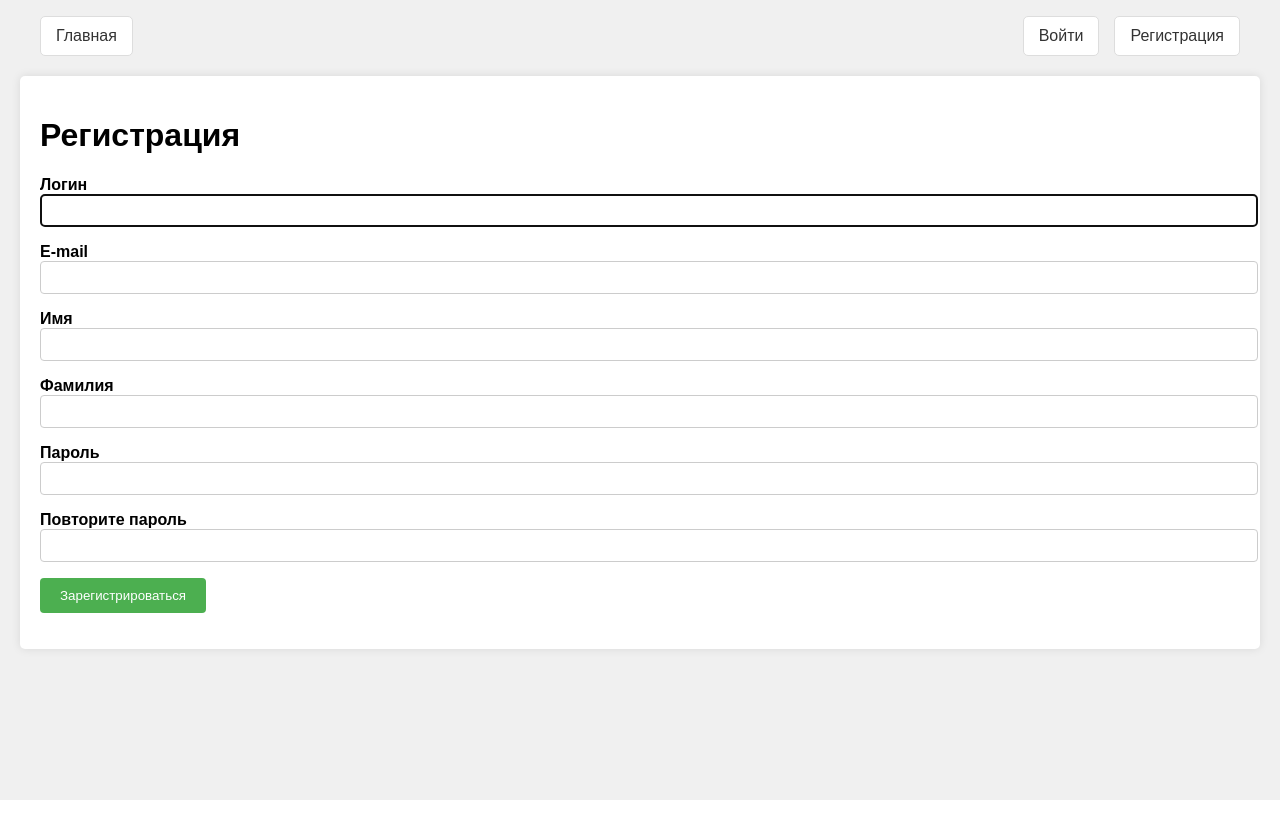
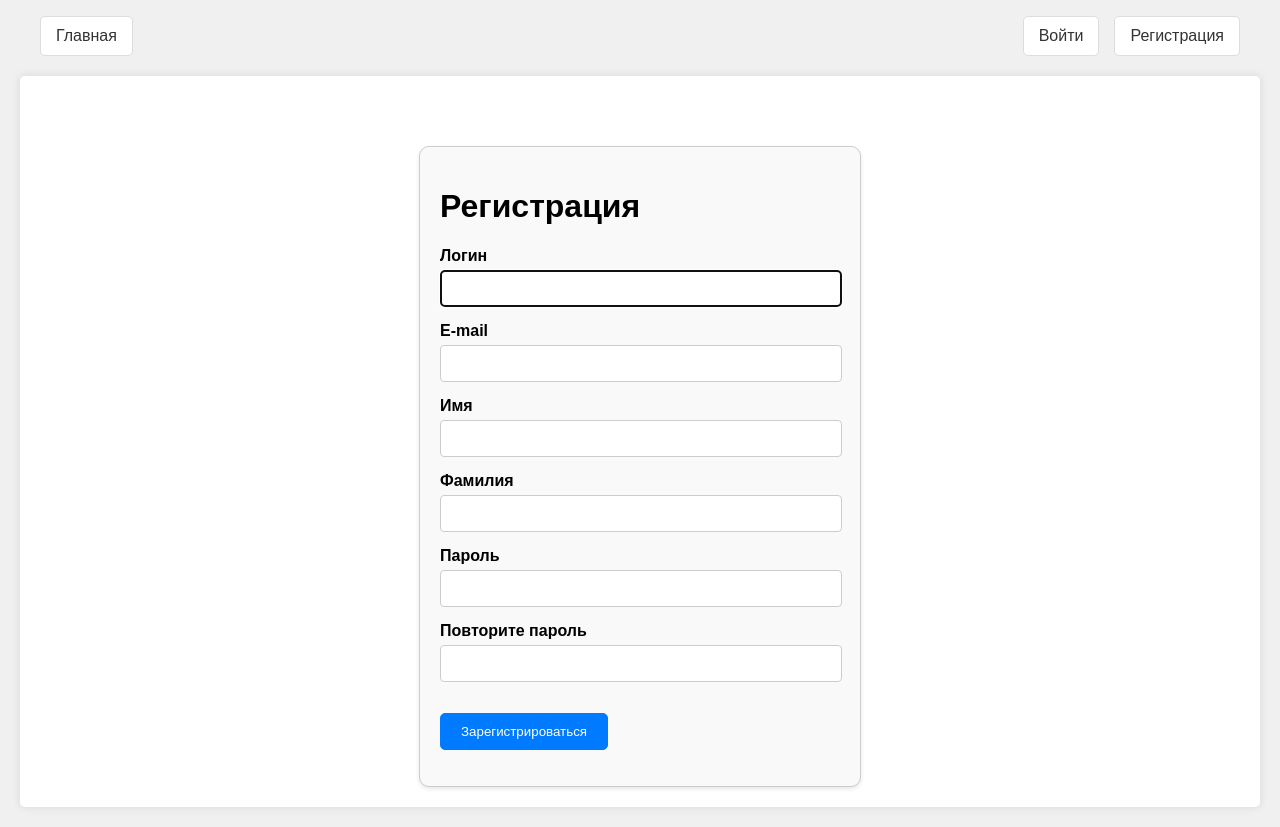
Before and after one commit to LimiXs/log_help_rep-, a Django app: page /users/register/ in a window 1280 px wide. Before the commit the page ends 800 px from the top, so only its background shows below. Run offline with Django 5.2, Linux system fonts and the light colour scheme.

Commit message:
some auth refact + fdb connector fixed module

```diff
--- a/loghelper/info_assist/scheduler.py
+++ b/loghelper/info_assist/scheduler.py
@@ -3,7 +3,7 @@ from apscheduler.schedulers.background import BackgroundScheduler
 from django_apscheduler.jobstores import DjangoJobStore
 
 from .external_utils.file_manager import *
-from .external_utils.connecter_fdb import get_data_fdb, HOSTNAME, DATABASE_PATH, USERNAME, PASSWORD
+from .external_utils.connecter_fdb import get_data_fdb
 from .external_utils.parser_pdf import *
 from .models import DocumentInfo, PDFDataBase
 
@@ -75,11 +75,11 @@ def upload_docs_db():
             DocumentInfo.objects.create(
                 date_placement=record[1],
                 num_item=record[0],
-                num_transport=record[3].replace(';', '; '),
+                num_transport=record[3],
                 num_doc=record[4],
                 date_docs=record[7],
                 documents=record[6],
                 status=record[9],
                 num_nine=record[10],
-                num_td=record[11] if record[11] is None else record[11][:30].replace(';', '; ')
+                num_td=record[11]
             )
--- a/loghelper/info_assist/static/css/authorization.css
+++ b/loghelper/info_assist/static/css/authorization.css
@@ -1,13 +1,37 @@
 /* authorization.css */
-.form-label {
+.form-container-auth {
+    display: flex;
+    justify-content: center;
+    align-items: flex-start; /* Выравниваем элементы вверху */
+    min-height: 75vh;
+    padding-top: 50px; /* Устанавливаем верхний отступ для поднятия формы */
+}
+
+.form-content-auth {
+    width: 100%;
+    max-width: 400px;
+    padding: 20px;
+    border: 1px solid #ccc;
+    border-radius: 10px;
+    background-color: #f9f9f9;
+    box-shadow: 0 2px 4px rgba(0, 0, 0, 0.1);
+}
+
+.form-group-auth {
+    display: flex;
+    flex-direction: column;
+    margin-bottom: 15px;
+}
+
+.form-label-auth {
     font-weight: bold;
     margin-bottom: 5px;
+    text-align: left;
 }
 
-.form-input {
-    width: 100%;
-    padding: 8px;
-    margin-bottom: 10px;
+.form-input-auth {
+    width: 95%;
+    padding: 10px;
     border: 1px solid #ccc;
     border-radius: 4px;
 }
@@ -15,19 +39,33 @@
 .form-error {
     color: red;
     font-size: 0.9em;
-    margin-top: -10px;
-    margin-bottom: 10px;
+    margin-top: 5px;
 }
 
-button {
+.btn-primary, .btn-secondary {
+    margin-top: 15px;
+    color: #fff;
+    background-color: #007bff;
+    border: 1px solid #007bff;
+    border-radius: 5px;
     padding: 10px 20px;
-    background-color: #4CAF50;
-    color: white;
-    border: none;
-    border-radius: 4px;
     cursor: pointer;
+    transition: background-color 0.3s, border-color 0.3s;
+    text-decoration: none;
 }
 
-button:hover {
-    background-color: #45a049;
+.btn-secondary {
+    background-color: #6c757d;
+    border-color: #6c757d;
+    margin-left: 10px;
 }
+
+.btn-primary:hover {
+    background-color: #0056b3;
+    border-color: #004085;
+}
+
+.btn-secondary:hover {
+    background-color: #5a6268;
+    border-color: #545b62;
+}
--- a/loghelper/users/forms.py
+++ b/loghelper/users/forms.py
@@ -2,7 +2,7 @@ from django import forms
 from django.contrib.auth import get_user_model
 from django.contrib.auth.forms import AuthenticationForm, UserCreationForm
 
-CLASS_FORM_INPUT = {'class': 'form-input'}
+CLASS_FORM_INPUT = {'class': 'form-input-auth'}
 
 PASSWORD = 'password'
 PASSWORD2 = 'password2'
--- a/loghelper/users/templates/users/register.html
+++ b/loghelper/users/templates/users/register.html
@@ -1,18 +1,20 @@
-<!--register.html-->
 {% extends 'base.html' %}
 
 {% block content %}
+<div class="form-container-auth">
+    <div class="form-content-auth">
         <h1>Регистрация</h1>
-
         <form method="post">
             {% csrf_token %}
-
             {% for field in form %}
-        <p><label class="form-label" for="{{ field.id_for_label }}">{{ field.label }}</label> {{ field }}</p>
+                <div class="form-group-auth">
+                    <label class="form-label-auth" for="{{ field.id_for_label }}">{{ field.label }}</label>
+                    {{ field }}
+                </div>
                 <div class="form-error">{{ field.errors }}</div>
             {% endfor %}
-
-    <p><button type="submit">Зарегистрироваться</button></p>
+            <p><button type="submit" class="btn-primary">Зарегистрироваться</button></p>
         </form>
-
+    </div>
+</div>
 {% endblock %}
```
Also changed, not shown: loghelper/info_assist/admin.py (+4 -3 lines), loghelper/info_assist/external_utils/connecter_fdb.py (+26 -2 lines), loghelper/users/templates/users/login.html (+9 -7 lines), loghelper/db.sqlite3. Lines whose indentation alone changed are shown as unchanged.
